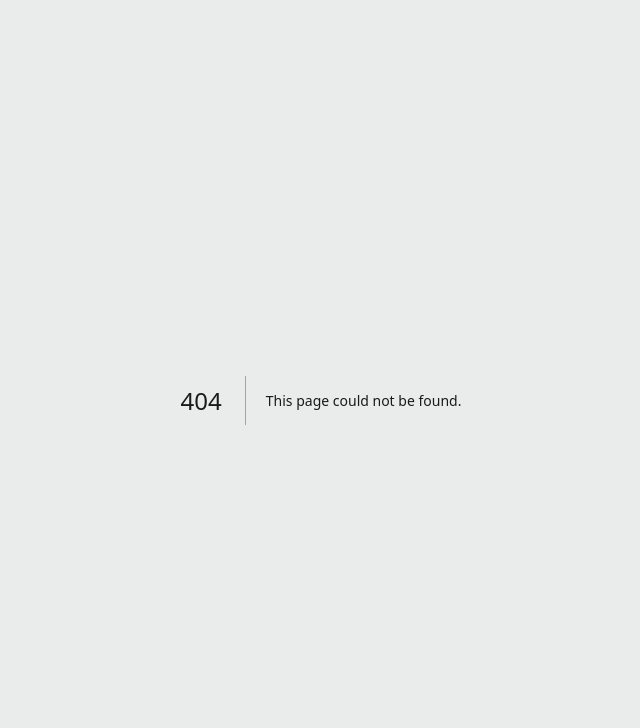
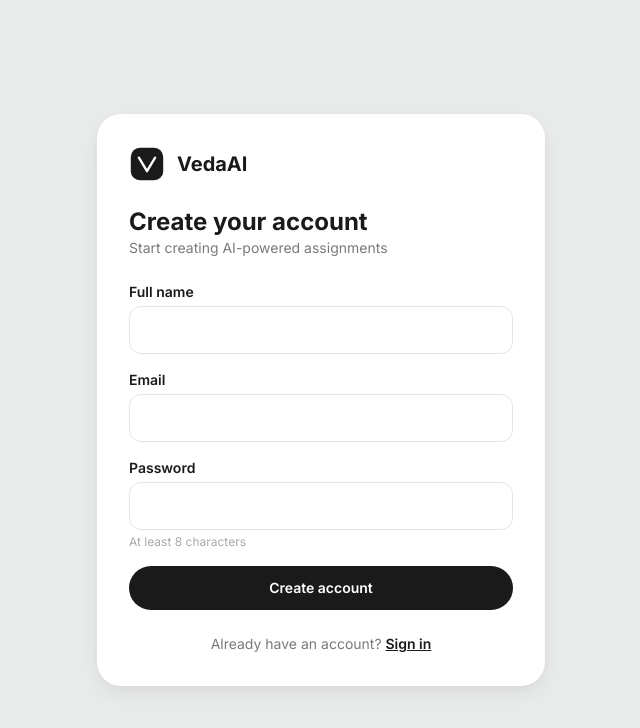
Before and after one commit to ABHISAARPANDEY/Veda-ai_assessment, a Next.js app in the folder client/: page /auth/sign-up in a window 1280 px wide. Before the commit this address had no page. Shown: the top 728 px of the page, without its empty margins (319-959 px from the left). Built offline with nearby package versions, Linux system fonts and the light colour scheme; no server answers.

Commit message:
feat(client): sign-in and sign-up pages wired to NextAuth + backend

```diff
--- /dev/null
+++ b/client/app/auth/sign-in/page.tsx
@@ -0,0 +1,86 @@
+"use client";
+import { useState } from "react";
+import Link from "next/link";
+import { useRouter, useSearchParams } from "next/navigation";
+import { signIn } from "next-auth/react";
+import { VedaLogo } from "../../../components/icons/VedaLogo";
+import { Button } from "../../../components/ui/Button";
+
+export default function SignInPage() {
+  const router = useRouter();
+  const params = useSearchParams();
+  const callbackUrl = params.get("callbackUrl") ?? "/assignments";
+
+  const [email, setEmail] = useState("");
+  const [password, setPassword] = useState("");
+  const [error, setError] = useState<string | null>(null);
+  const [submitting, setSubmitting] = useState(false);
+
+  async function onSubmit(e: React.FormEvent) {
+    e.preventDefault();
+    setError(null);
+    setSubmitting(true);
+    const res = await signIn("credentials", {
+      email,
+      password,
+      redirect: false,
+      callbackUrl,
+    });
+    setSubmitting(false);
+    if (res?.error) {
+      setError("Invalid email or password");
+      return;
+    }
+    router.push(callbackUrl);
+    router.refresh();
+  }
+
+  return (
+    <div className="min-h-screen grid place-items-center px-4 py-12">
+      <div className="bg-card rounded-3xl shadow-cardLg w-full max-w-md p-8 space-y-6">
+        <div className="flex items-center gap-3">
+          <VedaLogo size={36} />
+          <span className="font-bold text-xl">VedaAI</span>
+        </div>
+        <div>
+          <h1 className="text-2xl font-bold">Welcome back</h1>
+          <p className="text-sm text-secondary">Sign in to your account</p>
+        </div>
+        <form onSubmit={onSubmit} className="space-y-4">
+          <div>
+            <label className="text-sm font-semibold block mb-1">Email</label>
+            <input
+              type="email"
+              value={email}
+              onChange={(e) => setEmail(e.target.value)}
+              required
+              autoComplete="email"
+              className="form-input w-full h-12 rounded-xl bg-card border border-border px-4 text-sm focus:border-primary focus:ring-0"
+            />
+          </div>
+          <div>
+            <label className="text-sm font-semibold block mb-1">Password</label>
+            <input
+              type="password"
+              value={password}
+              onChange={(e) => setPassword(e.target.value)}
+              required
+              autoComplete="current-password"
+              className="form-input w-full h-12 rounded-xl bg-card border border-border px-4 text-sm focus:border-primary focus:ring-0"
+            />
+          </div>
+          {error && <div className="text-sm text-danger">{error}</div>}
+          <Button type="submit" variant="dark" className="w-full" disabled={submitting}>
+            {submitting ? "Signing in…" : "Sign in"}
+          </Button>
+        </form>
+        <div className="text-sm text-secondary text-center">
+          Don&apos;t have an account?{" "}
+          <Link href="/auth/sign-up" className="text-primary font-semibold underline">
+            Sign up
+          </Link>
+        </div>
+      </div>
+    </div>
+  );
+}
--- /dev/null
+++ b/client/app/auth/sign-up/page.tsx
@@ -0,0 +1,103 @@
+"use client";
+import { useState } from "react";
+import Link from "next/link";
+import { useRouter } from "next/navigation";
+import { signIn } from "next-auth/react";
+import { signupUser } from "../../../lib/authClient";
+import { VedaLogo } from "../../../components/icons/VedaLogo";
+import { Button } from "../../../components/ui/Button";
+
+export default function SignUpPage() {
+  const router = useRouter();
+  const [name, setName] = useState("");
+  const [email, setEmail] = useState("");
+  const [password, setPassword] = useState("");
+  const [error, setError] = useState<string | null>(null);
+  const [submitting, setSubmitting] = useState(false);
+
+  async function onSubmit(e: React.FormEvent) {
+    e.preventDefault();
+    setError(null);
+    if (password.length < 8) {
+      setError("Password must be at least 8 characters");
+      return;
+    }
+    setSubmitting(true);
+    const res = await signupUser({ name, email, password });
+    if (!res.ok) {
+      setError(res.error);
+      setSubmitting(false);
+      return;
+    }
+    // Auto sign-in
+    const si = await signIn("credentials", { email, password, redirect: false });
+    setSubmitting(false);
+    if (si?.error) {
+      setError("Signup ok but auto sign-in failed. Try sign-in.");
+      return;
+    }
+    router.push("/assignments");
+    router.refresh();
+  }
+
+  return (
+    <div className="min-h-screen grid place-items-center px-4 py-12">
+      <div className="bg-card rounded-3xl shadow-cardLg w-full max-w-md p-8 space-y-6">
+        <div className="flex items-center gap-3">
+          <VedaLogo size={36} />
+          <span className="font-bold text-xl">VedaAI</span>
+        </div>
+        <div>
+          <h1 className="text-2xl font-bold">Create your account</h1>
+          <p className="text-sm text-secondary">Start creating AI-powered assignments</p>
+        </div>
+        <form onSubmit={onSubmit} className="space-y-4">
+          <div>
+            <label className="text-sm font-semibold block mb-1">Full name</label>
+            <input
+              type="text"
+              value={name}
+              onChange={(e) => setName(e.target.value)}
+              required
+              autoComplete="name"
+              className="form-input w-full h-12 rounded-xl bg-card border border-border px-4 text-sm focus:border-primary focus:ring-0"
+            />
+          </div>
+          <div>
+            <label className="text-sm font-semibold block mb-1">Email</label>
+            <input
+              type="email"
+              value={email}
+              onChange={(e) => setEmail(e.target.value)}
+              required
+              autoComplete="email"
+              className="form-input w-full h-12 rounded-xl bg-card border border-border px-4 text-sm focus:border-primary focus:ring-0"
+            />
+          </div>
+          <div>
+            <label className="text-sm font-semibold block mb-1">Password</label>
+            <input
+              type="password"
+              value={password}
+              onChange={(e) => setPassword(e.target.value)}
+              required
+              autoComplete="new-password"
+              className="form-input w-full h-12 rounded-xl bg-card border border-border px-4 text-sm focus:border-primary focus:ring-0"
+            />
+            <div className="mt-1 text-xs text-muted">At least 8 characters</div>
+          </div>
+          {error && <div className="text-sm text-danger">{error}</div>}
+          <Button type="submit" variant="dark" className="w-full" disabled={submitting}>
+            {submitting ? "Creating account…" : "Create account"}
+          </Button>
+        </form>
+        <div className="text-sm text-secondary text-center">
+          Already have an account?{" "}
+          <Link href="/auth/sign-in" className="text-primary font-semibold underline">
+            Sign in
+          </Link>
+        </div>
+      </div>
+    </div>
+  );
+}
```
